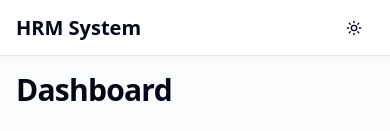
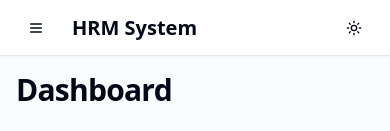
Before and after one commit to ffaaddii/HRM, a React (Vite) app: page / in a window 390 px wide. Shown: the top 131 px of the page. Built offline with nearby package versions, Linux system fonts and the light colour scheme.

Commit message:
[dyad] Added responsive mobile sidebar navigation - wrote 3 file(s)

```diff
--- a/src/components/Layout.tsx
+++ b/src/components/Layout.tsx
@@ -4,7 +4,9 @@ import React from 'react';
 import { Outlet, useLocation } from 'react-router-dom';
 import SidebarNav from './SidebarNav';
 import { MadeWithDyad } from './made-with-dyad';
-import { ThemeToggle } from './ThemeToggle'; // Import ThemeToggle
+import { ThemeToggle } from './ThemeToggle';
+import MobileSidebar from './MobileSidebar'; // Import MobileSidebar
+import { useIsMobile } from '@/hooks/use-mobile'; // Import useIsMobile
 
 // Define a mapping for route paths to titles
 const routeTitles: { [key: string]: string } = {
@@ -20,6 +22,7 @@ const routeTitles: { [key: string]: string } = {
 
 const Layout = () => {
   const location = useLocation();
+  const isMobile = useIsMobile(); // Use the hook
   const currentPath = location.pathname;
 
   // Determine the title based on the current path
@@ -33,6 +36,7 @@ const Layout = () => {
 
   return (
     <div className="grid min-h-screen w-full md:grid-cols-[220px_1fr] lg:grid-cols-[280px_1fr]">
+      {/* Desktop Sidebar */}
       <div className="hidden border-r bg-sidebar-background md:block">
         <div className="flex h-full max-h-screen flex-col gap-2">
           <div className="flex h-14 items-center border-b px-4 lg:h-[60px] lg:px-6">
@@ -50,10 +54,11 @@ const Layout = () => {
       </div>
       <div className="flex flex-col">
         <header className="flex h-14 items-center gap-4 border-b bg-background px-4 lg:h-[60px] lg:px-6 shadow-sm">
-          <h1 className="text-xl font-semibold flex-1"> {/* Added flex-1 to push toggle to right */}
+          {isMobile && <MobileSidebar />} {/* Render MobileSidebar only on mobile */}
+          <h1 className="text-xl font-semibold flex-1">
             {pageTitle}
           </h1>
-          <ThemeToggle /> {/* Add ThemeToggle here */}
+          <ThemeToggle />
         </header>
         <main className="flex flex-1 flex-col gap-4 p-4 lg:gap-6 lg:p-6 bg-muted/40">
           <Outlet />
--- /dev/null
+++ b/src/components/MobileSidebar.tsx
@@ -0,0 +1,43 @@
+"use client";
+
+import React, { useState } from 'react';
+import { Link } from 'react-router-dom';
+import { Menu } from 'lucide-react';
+import { Button } from '@/components/ui/button';
+import { Sheet, SheetContent, SheetTrigger } from '@/components/ui/sheet';
+import SidebarNav from './SidebarNav';
+import { MadeWithDyad } from './made-with-dyad';
+
+const MobileSidebar = () => {
+  const [isOpen, setIsOpen] = useState(false);
+
+  return (
+    <Sheet open={isOpen} onOpenChange={setIsOpen}>
+      <SheetTrigger asChild>
+        <Button
+          variant="ghost"
+          size="icon"
+          className="md:hidden"
+        >
+          <Menu className="h-5 w-5" />
+          <span className="sr-only">Toggle navigation menu</span>
+        </Button>
+      </SheetTrigger>
+      <SheetContent side="left" className="flex flex-col bg-sidebar-background p-0">
+        <div className="flex h-14 items-center border-b px-4 lg:h-[60px] lg:px-6">
+          <Link to="/dashboard" className="flex items-center gap-2 font-semibold text-sidebar-primary" onClick={() => setIsOpen(false)}>
+            <span className="text-lg">HRM System</span>
+          </Link>
+        </div>
+        <div className="flex-1 overflow-auto py-2">
+          <SidebarNav onLinkClick={() => setIsOpen(false)} />
+        </div>
+        <div className="mt-auto p-4">
+          <MadeWithDyad />
+        </div>
+      </SheetContent>
+    </Sheet>
+  );
+};
+
+export default MobileSidebar;
--- a/src/components/SidebarNav.tsx
+++ b/src/components/SidebarNav.tsx
@@ -3,7 +3,7 @@
 import React from 'react';
 import { Link, useLocation } from 'react-router-dom';
 import { cn } from '@/lib/utils';
-import { LayoutDashboard, Users, UserPlus, CalendarDays, DollarSign, Building2 } from 'lucide-react'; // Added Building2 icon
+import { LayoutDashboard, Users, UserPlus, CalendarDays, DollarSign, Building2 } from 'lucide-react';
 
 interface NavLink {
   href: string;
@@ -11,16 +11,20 @@ interface NavLink {
   icon: React.ElementType;
 }
 
+interface SidebarNavProps {
+  onLinkClick?: () => void; // New prop for handling link clicks
+}
+
 const navLinks: NavLink[] = [
   { href: '/dashboard', label: 'Dashboard', icon: LayoutDashboard },
   { href: '/employees', label: 'Employees', icon: Users },
   { href: '/employees/add', label: 'Add Employee', icon: UserPlus },
-  { href: '/departments', label: 'Departments', icon: Building2 }, // New Department link
+  { href: '/departments', label: 'Departments', icon: Building2 },
   { href: '/attendance', label: 'Attendance', icon: CalendarDays },
   // { href: '/payroll', label: 'Payroll', icon: DollarSign }, // Future feature
 ];
 
-const SidebarNav = () => {
+const SidebarNav = ({ onLinkClick }: SidebarNavProps) => {
   const location = useLocation();
 
   return (
@@ -29,6 +33,7 @@ const SidebarNav = () => {
         <Link
           key={link.href}
           to={link.href}
+          onClick={onLinkClick} // Call onLinkClick when a link is clicked
           className={cn(
             'flex items-center gap-3 rounded-lg px-3 py-2 text-sidebar-foreground transition-all hover:text-sidebar-primary',
             location.pathname === link.href && 'bg-sidebar-accent text-sidebar-primary'
```
